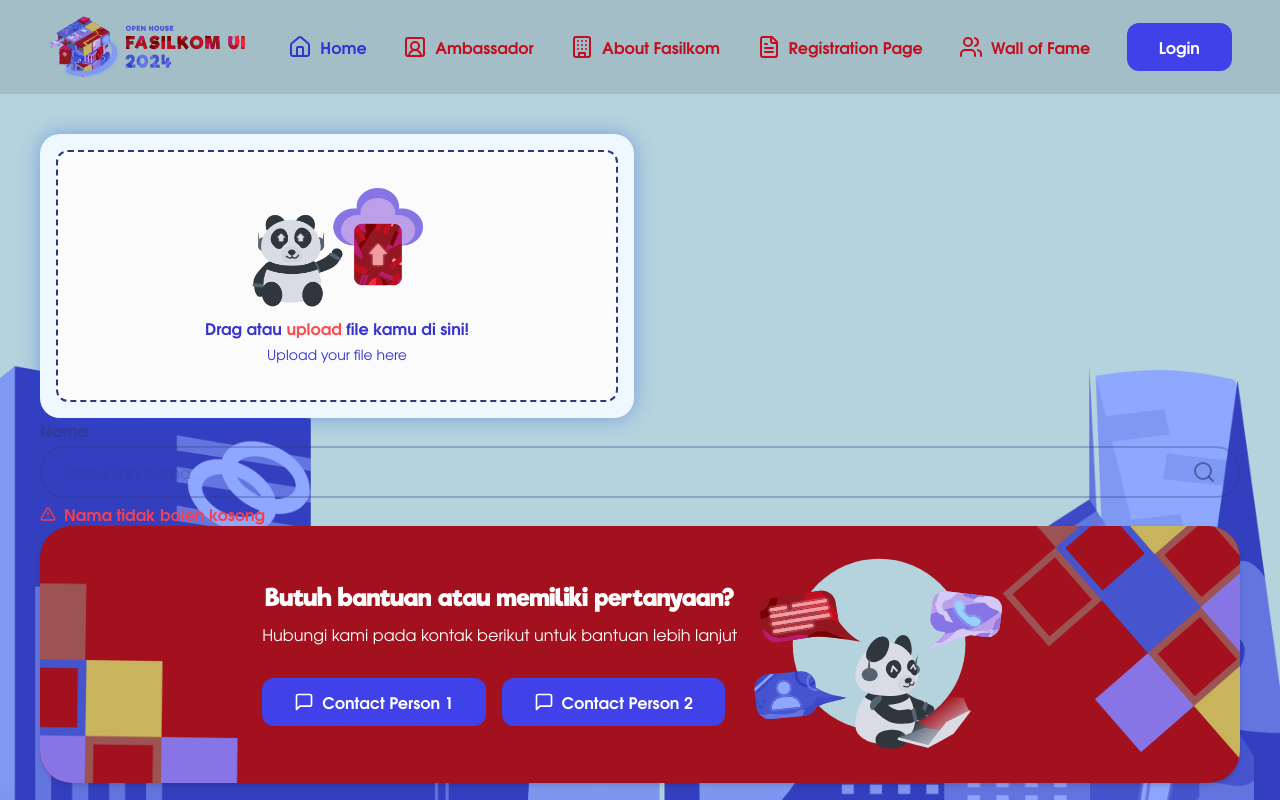
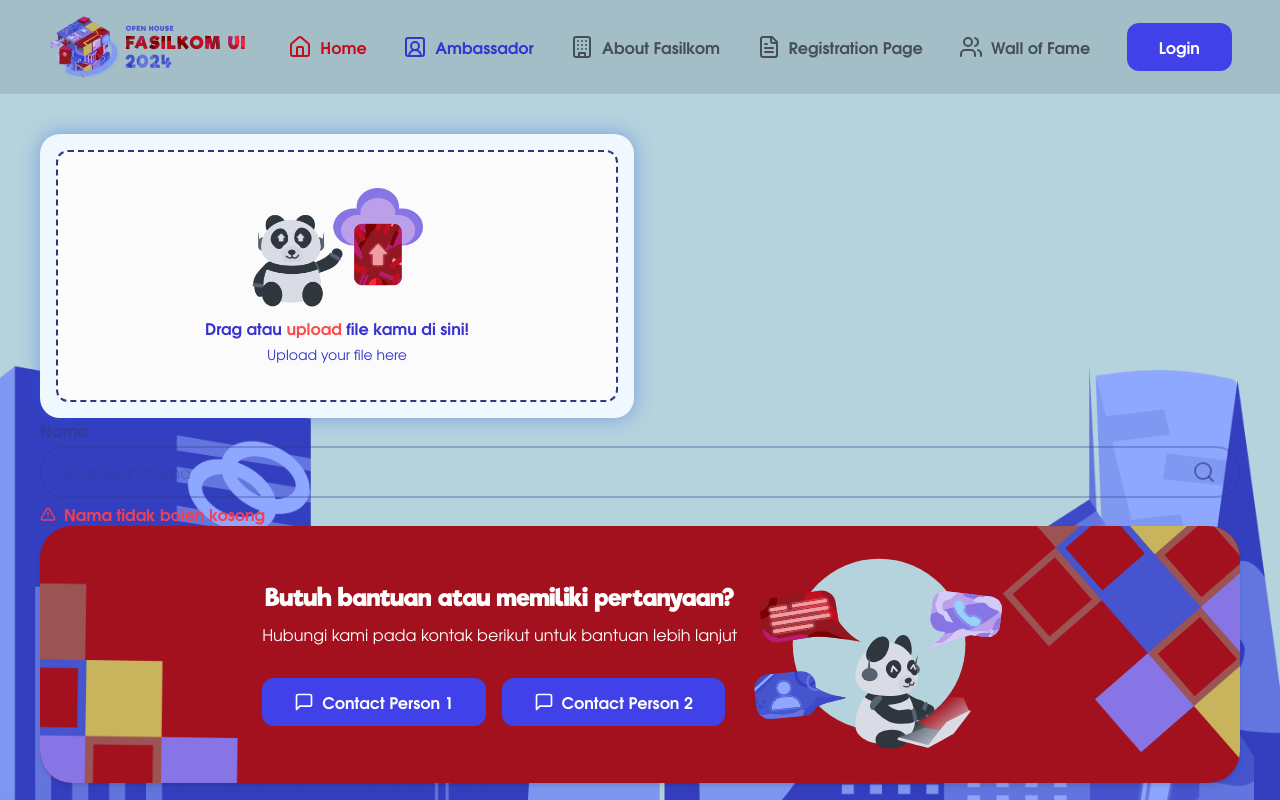
Before and after one commit to OH-Fasilkom-UI/oh24-frontend, a Next.js app: page / in a window 1280 px wide. Shown: the top 800 px of the page. Built offline with nearby package versions, Linux system fonts and the light colour scheme.

Commit message:
feat: update navbar

```diff
--- a/components/ui/Navbar/constant.ts
+++ b/components/ui/Navbar/constant.ts
@@ -6,28 +6,33 @@ import { Users } from 'lucide-react'
 
 export const NAVBAR_LINKS = [
   {
-    href: '/home',
+    href: '/',
     icon: House,
     label: 'Home',
+    isExist: true,
   },
   {
-    href: '/',
+    href: '/ambassador',
     icon: SquareUserRound,
     label: 'Ambassador',
+    isExist: true,
   },
   {
-    href: '/',
+    href: '/fwefwefw',
     icon: Building,
     label: 'About Fasilkom',
+    isExist: false,
   },
   {
-    href: '/',
+    href: '/wefwfew',
     icon: FileText,
     label: 'Registration Page',
+    isExist: false,
   },
   {
-    href: '/',
+    href: '/wefwefw',
     icon: Users,
     label: 'Wall of Fame',
+    isExist: false,
   },
 ]
--- a/components/ui/Navbar/index.tsx
+++ b/components/ui/Navbar/index.tsx
@@ -1,8 +1,7 @@
 'use client'
 import React from 'react'
 import { NAVBAR_LINKS } from './constant'
-import { usePathname } from 'next/navigation'
-import Link from 'next/link'
+import { usePathname, useRouter } from 'next/navigation'
 import Image from 'next/image'
 import Button from '../Button'
 import { AlignRight } from 'lucide-react'
@@ -10,56 +9,73 @@ import {
   NavigationMenu,
   NavigationMenuContent,
   NavigationMenuItem,
-  NavigationMenuLink,
   NavigationMenuList,
   NavigationMenuTrigger,
 } from '@/components/ui/navigation-menu'
 
 export const Navbar = () => {
   const pathname = usePathname()
+  const router = useRouter()
 
   return (
     <nav className="flex justify-between items-center px-12 py-4 bg-[#0000001A]">
-      <div className="max-md:w-[135px] max-md:h-[41px]">
+      <div className="max-md:w-[150px] max-md:h-[41px]">
         <Image src="/logo-navbar.svg" alt="logo" width={204} height={61} />
       </div>
       {NAVBAR_LINKS.map((link, index) => (
-        <Link
+        <p
           key={index}
-          href={link.href}
-          className={`text-[16px] max-md:hidden gap-2 flex font-tex-gyre font-semibold ${
-            pathname === link.href ? 'text-[#C10F1F]' : 'text-[#3733CF]'
+          onClick={() => {
+            link.isExist && router.push(link.href)
+          }}
+          className={`text-[16px] cursor-pointer max-xl:text-[12px] max-lg:hidden gap-2 flex font-tex-gyre font-semibold ${
+            link.isExist
+              ? pathname === link.href
+                ? 'text-[#C10F1F]'
+                : 'text-[#3733CF]'
+              : 'text-[#454F59]'
           }`}
         >
           {link.icon && <span>{React.createElement(link.icon)}</span>}
           {link.label}
-        </Link>
+        </p>
       ))}
-      <Button className="max-md:hidden">Login</Button>
-      <NavigationMenu className="max-md:block hidden">
+      <Button className="max-lg:hidden block">Login</Button>
+      <NavigationMenu className="max-lg:block hidden">
         <NavigationMenuList>
           <NavigationMenuItem>
             <NavigationMenuTrigger>
               <AlignRight
-                className="max-md:block hidden text-white"
+                className="max-lg:block hidden translate-x-[80px] text-white"
                 size={24}
               />
             </NavigationMenuTrigger>
-            <NavigationMenuContent className="w-fit h-fit p-3">
+            <NavigationMenuContent className="w-fit h-fit p-5 rounded-[20px] bg-[#8D8D8D1A]">
               {NAVBAR_LINKS.map((link, index) => (
-                <NavigationMenuLink
+                <p
                   key={index}
-                  href={link.href}
-                  className="flex flex-row gap-2 text-[12px] mt-5 justify-start"
+                  onClick={() => {
+                    link.isExist && router.push(link.href)
+                  }}
+                  className={`flex cursor-pointer whitespace-nowrap flex-row items-center gap-4 text-[12px] mt-5 justify-start ${
+                    link.isExist
+                      ? pathname === link.href
+                        ? 'text-[#C10F1F]'
+                        : 'text-[#3733CF]'
+                      : 'text-[#454F59]'
+                  }`}
                 >
                   {link.icon && (
-                    <span className="text-[20px]">
+                    <span className="text-[10px]">
                       {React.createElement(link.icon)}
                     </span>
                   )}
                   {link.label}
-                </NavigationMenuLink>
+                </p>
               ))}
+              <Button className="max-lg:block mt-5 hidden w-fit h-fit px-8">
+                Log In
+              </Button>
             </NavigationMenuContent>
           </NavigationMenuItem>
         </NavigationMenuList>
--- a/components/ui/navigation-menu.tsx
+++ b/components/ui/navigation-menu.tsx
@@ -1,7 +1,6 @@
 import * as React from 'react'
 import * as NavigationMenuPrimitive from '@radix-ui/react-navigation-menu'
 import { cva } from 'class-variance-authority'
-import { ChevronDown } from 'lucide-react'
 
 import { cn } from '@/lib/utils'
 
@@ -41,7 +40,7 @@ NavigationMenuList.displayName = NavigationMenuPrimitive.List.displayName
 const NavigationMenuItem = NavigationMenuPrimitive.Item
 
 const navigationMenuTriggerStyle = cva(
-  'group inline-flex h-10 w-max items-center justify-center rounded-md bg-background px-4 py-2 text-sm font-medium transition-colors hover:bg-accent hover:text-accent-foreground focus:bg-accent focus:text-accent-foreground focus:outline-none disabled:pointer-events-none disabled:opacity-50 data-[active]:bg-accent/50 data-[state=open]:bg-accent/50'
+  'group inline-flex h-10 w-max items-center w-[140px] justify-center rounded-[20px] px-4 py-2 text-sm font-medium transition-colors  disabled:pointer-events-none'
 )
 
 const NavigationMenuTrigger = React.forwardRef<
@@ -54,10 +53,6 @@ const NavigationMenuTrigger = React.forwardRef<
     {...props}
   >
     {children}{' '}
-    <ChevronDown
-      className="relative top-[1px] ml-1 h-3 w-3 transition duration-200 group-data-[state=open]:rotate-180"
-      aria-hidden="true"
-    />
   </NavigationMenuPrimitive.Trigger>
 ))
 NavigationMenuTrigger.displayName = NavigationMenuPrimitive.Trigger.displayName
@@ -86,7 +81,7 @@ const NavigationMenuViewport = React.forwardRef<
   <div className={cn('absolute left-0 top-full flex justify-center')}>
     <NavigationMenuPrimitive.Viewport
       className={cn(
-        'origin-top-center relative mt-1.5 h-[var(--radix-navigation-menu-viewport-height)] w-full overflow-hidden rounded-md border bg-popover text-popover-foreground shadow-lg data-[state=open]:animate-in data-[state=closed]:animate-out data-[state=closed]:zoom-out-95 data-[state=open]:zoom-in-90 md:w-[var(--radix-navigation-menu-viewport-width)]',
+        'origin-top-center relative mt-1.5 h-[var(--radix-navigation-menu-viewport-height)] w-full overflow-hidden rounded-[20px] border bg-popover text-popover-foreground shadow-lg data-[state=open]:animate-in data-[state=closed]:animate-out data-[state=closed]:zoom-out-95 data-[state=open]:zoom-in-90 md:w-[var(--radix-navigation-menu-viewport-width)]',
         className
       )}
       ref={ref}
```
